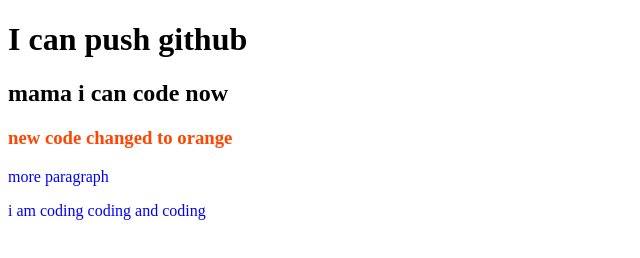
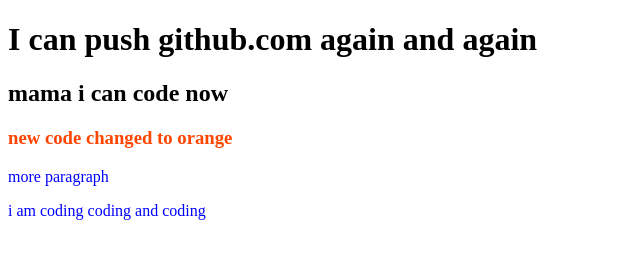
Before and after one commit to sadiawcutecat/my-second-repo, a plain HTML site: page index.html in a window 1280 px wide. Shown: the whole page, without its empty margins (0-640 px from the left). Drawn offline with Linux system fonts and the light colour scheme.

Commit message:
changed again

```diff
--- a/index.html
+++ b/index.html
@@ -8,7 +8,7 @@
     <link rel="stylesheet" href="style.css">
 </head>
 <body>
-    <h1>I can push github</h1>
+    <h1>I can push github.com again and again</h1>
     <h2>mama i can code now</h2>
     <h3>new code changed to orange</h3>
     <p>more paragraph</p>
```
